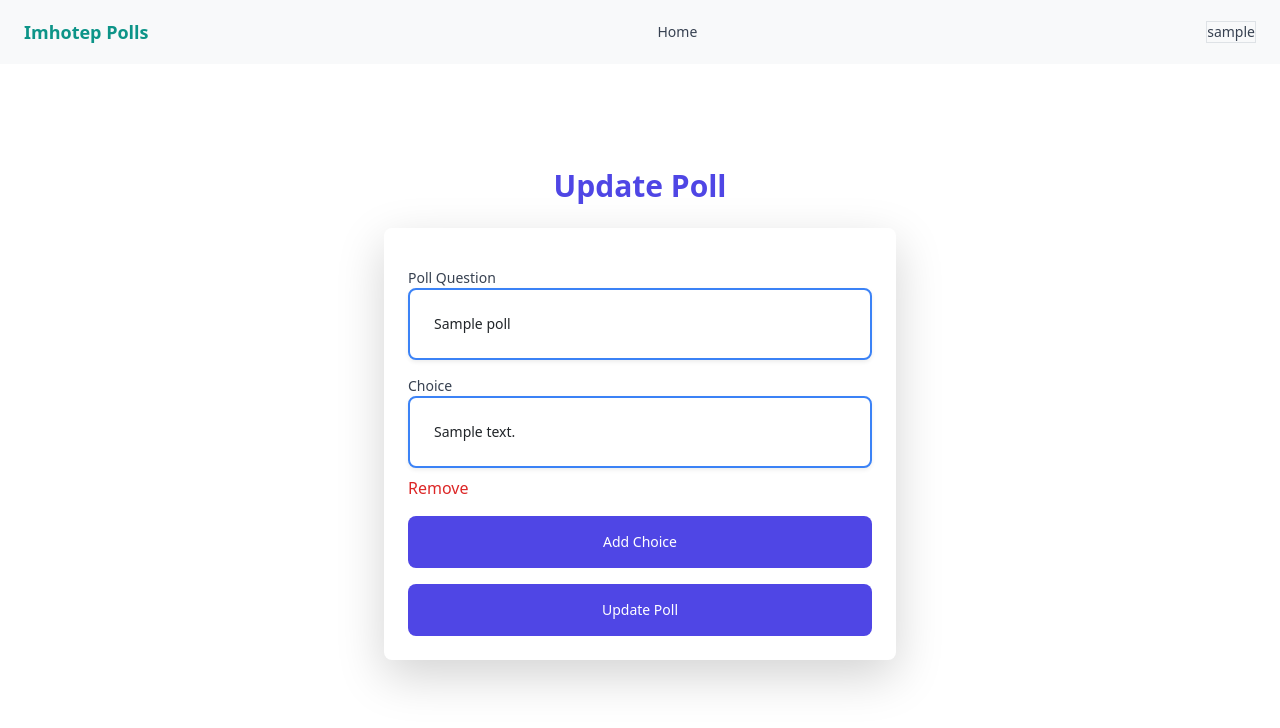
After one commit to Imhotep-Tech/imhotep_polls, a Django app: page /update_poll/1 in a window 1280 px wide. The commit adds this page. Shown: the top 728 px of the page. Run offline with Django 5.2, Linux system fonts and the light colour scheme; a user stored in the database is signed in; tables that the repository leaves empty hold one stand-in row (values such as "Sample post"); some libraries are stand-ins or nearby versions.

Commit message:
added the update poll option

```diff
--- /dev/null
+++ b/polls_app/templates/update_poll.html
@@ -0,0 +1,62 @@
+{% extends "layout.html" %}
+
+{% block content %}
+
+  <div class="mx-auto max-w-screen-xl px-4 py-16 sm:px-6 lg:px-8">
+
+    <div class="mx-auto max-w-lg">
+      <h1 class="text-center text-2xl font-bold text-indigo-600 sm:text-3xl">Update Poll</h1>
+
+      <form action="{% url 'update_poll' poll.id %}" method="post" class="mt-6 mb-0 space-y-4 rounded-lg p-4 shadow-lg sm:p-6 lg:p-8">
+        {% csrf_token %}
+
+        <div class="col-span-6 sm:col-span-3 relative">
+            <label class="block text-sm font-medium text-gray-700"> Poll Question </label>
+            <input
+                type="text"
+                name="question"
+                value="{{ poll.question }}"
+                class="w-full rounded-lg border-2 border-blue-500 p-4 pe-12 text-sm shadow-sm focus:ring-2 focus:ring-blue-200"
+                placeholder="Question"
+                required
+            />
+        </div>
+
+        <div id="choices-container" class="space-y-4">
+            {% for choice in choices %}
+                <div class="col-span-6 sm:col-span-3 relative choice-input">
+                    <label class="block text-sm font-medium text-gray-700"> Choice </label>
+                    <input
+                        type="text"
+                        name="choices"
+                        value="{{ choice.choice_text }}"
+                        class="w-full rounded-lg border-2 border-blue-500 p-4 pe-12 text-sm shadow-sm focus:ring-2 focus:ring-blue-200"
+                        placeholder="Choice"
+                        required
+                    />
+                    <button type="button" class="mt-2 text-red-600 hover:text-red-800 remove-choice">Remove</button>
+                </div>
+            {% endfor %}
+        </div>
+
+        <button
+          type="button"
+          id="add-choice"
+          class="block w-full rounded-lg bg-indigo-600 px-5 py-3 text-sm font-medium text-white"
+        >
+          Add Choice
+        </button>
+
+        <button
+          type="submit"
+          class="block w-full rounded-lg bg-indigo-600 px-5 py-3 text-sm font-medium text-white"
+        >
+          Update Poll
+        </button>
+
+      </form>
+
+    </div>
+  </div>
+
+{% endblock %}
--- a/polls_app/urls.py
+++ b/polls_app/urls.py
@@ -36,4 +36,6 @@ urlpatterns = [
     path("vote_to_poll/",user.vote_to_poll , name="vote_to_poll"),
     #the after submit url
     path('vote_to_poll/<int:poll_id>/', user.vote_to_poll, name='vote_to_poll_with_id'),
+    #the update url
+     path("update_poll/<int:poll_id>",user.update_poll , name="update_poll"),
 ]
--- a/polls_app/user.py
+++ b/polls_app/user.py
@@ -152,3 +152,54 @@ def vote_to_poll(request):
         "choices":choices
     }
     return render(request, "vote_to_poll.html", context)
+
+@login_required
+def update_poll(request, poll_id):
+
+    poll = Poll.objects.get(id = poll_id)
+
+    #checks if the request is post
+    if request.method=="POST":
+
+        #gets the question of the poll
+        question = request.POST.get("question")
+
+        #gets a list of the choices
+        choices = request.POST.getlist("choices")
+
+        #create the poll object and use the create method to save directly to the database
+        poll.question = question
+        poll.save()
+
+        old_choices = Choice.objects.filter(poll=poll)
+
+        # Create a set of existing choice texts for comparison
+        old_choice_texts = set(old_choices.values_list('choice_text', flat=True))
+
+        # Create a set of new choice texts from the form
+        new_choice_texts = set(choices)
+
+        # Determine which choices to delete
+        choices_to_delete = old_choice_texts - new_choice_texts
+
+        # Determine which choices to add
+        choices_to_add = new_choice_texts - old_choice_texts
+
+        # Delete the removed choices
+        Choice.objects.filter(poll=poll, choice_text__in=choices_to_delete).delete()
+
+        # Add the new choices
+        for choice_text in choices_to_add:
+            Choice.objects.create(poll=poll, choice_text=choice_text)
+
+        # Redirect to the dashboard with a success message
+        messages.success(request, "Poll updated successfully!")
+        return redirect("dashboard")
+
+    # If the request wasn't POST, then redirect to the update poll page with the poll data
+    context = {
+        "username": request.user.username,
+        "poll": poll,
+        "choices": Choice.objects.filter(poll=poll)
+    }
+    return render(request, "update_poll.html", context)
```
Also changed, not shown: polls_app/templates/dashboard.html (+3 -8 lines).
